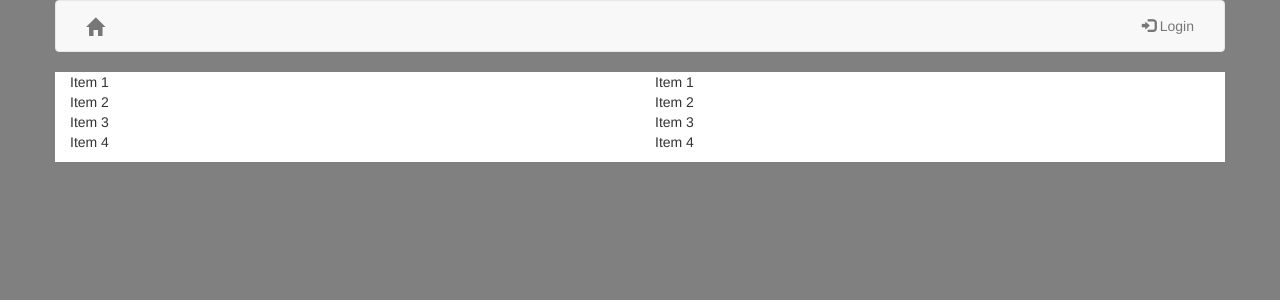
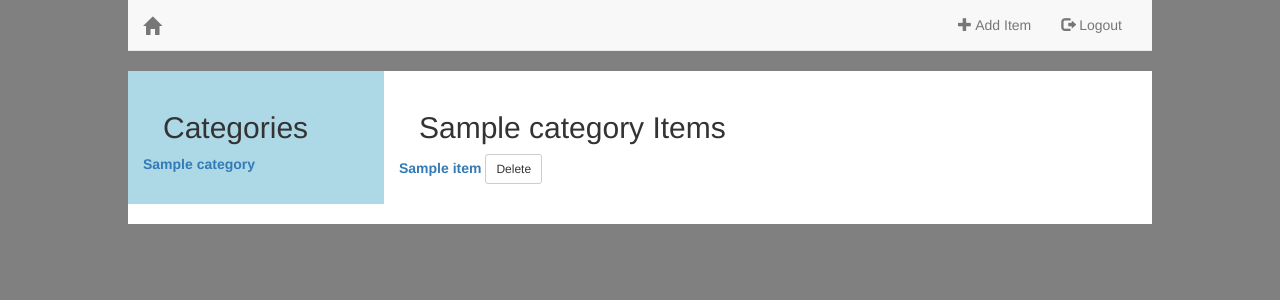
Before and after one commit to starlest/ItemCatalog, a Flask app: page /catalog/1/items in a window 1280 px wide. Shown: the top 300 px of the page. Run offline with Flask 2, Linux system fonts and the light colour scheme; the visitor is signed in with stand-in values (Sample User, id 1); tables that the repository leaves empty hold one stand-in row (values such as "Sample post"); some libraries are stand-ins or nearby versions.

Commit message:
Add view items, view category items, view latest items, add item

```diff
--- a/main.py
+++ b/main.py
@@ -10,7 +10,7 @@ from oauth2client.client import FlowExchangeError
 from oauth2client.client import flow_from_clientsecrets
 from sqlalchemy import create_engine
 from sqlalchemy.orm import sessionmaker
-from database_setup import Base, Category, Item, User
+from database_setup import Base, Category, Item, Person
 
 app = Flask(__name__)
 
@@ -32,7 +32,7 @@ def showLogin():
     Show the loging page
     """
     if 'username' in login_session:
-        return redirect(url_for('showCataglog'))
+        return redirect(url_for('showCatalog'))
 
     # Create anti-forgery state token
     state = ''.join(random.choice(string.ascii_uppercase + string.digits)
@@ -117,7 +117,6 @@ def gconnect():
     login_session['username'] = data['name']
     login_session['picture'] = data['picture']
     login_session['email'] = data['email']
-
     # See if a user exists, if it doesn't make a new one
     user_id = getUserID(login_session['email'])
     if not user_id:
@@ -141,12 +140,10 @@ def logout():
     """
     Log out of current session
     """
-    if "facebook_id" in login_session:
-        pass
-    elif "gplus_id" in login_session:
+    if "gplus_id" in login_session:
         return redirect(url_for('gdisconnect'))
     else:
-        return redirect(url_for('showCataglog'))
+        return redirect(url_for('showCatalog'))
 
 
 @app.route('/logout/google')
@@ -188,23 +185,24 @@ def createUser(current_login_session):
     :param current_login_session:
     :return: new user's id
     """
-    new_user = User(name=login_session['username'], email=current_login_session[
-        'email'], picture=login_session['picture'])
+    new_user = Person(name=current_login_session['username'],
+                      email=current_login_session[
+                          'email'], picture=current_login_session['picture'])
     session.add(new_user)
     session.commit()
-    user = session.query(User).filter_by(
+    user = session.query(Person).filter_by(
         email=current_login_session['email']).one()
     return user.id
 
 
 def getUserInfo(user_id):
-    user = session.query(User).filter_by(id=user_id).one()
+    user = session.query(Person).filter_by(id=user_id).one()
     return user
 
 
 def getUserID(email):
     try:
-        user = session.query(User).filter_by(email=email).one()
+        user = session.query(Person).filter_by(email=email).one()
         return user.id
     except:
         return None
@@ -212,19 +210,40 @@ def getUserID(email):
 
 @app.route("/")
 @app.route("/catalog/")
-def showCataglog():
+def showCatalog():
     """
     Show the main page
     """
     categories = session.query(Category).all()
     latest_items = session.query(Item).order_by("created_at").limit(10)
 
-    current_logged_in_username = ''
-    if 'username' in login_session:
-        current_logged_in_username = login_session['username']
+    current_logged_in_user_id = getUserID(login_session.get('email'))
     return render_template("catalog.html", categories=categories,
                            latest_items=latest_items,
-                           current_logged_in_username=current_logged_in_username)
+                           current_logged_in_user_id=current_logged_in_user_id)
+
+
+@app.route('/item/new/', methods=['GET', 'POST'])
+def newItem():
+    """
+    Handles the creation of new item
+    """
+    if 'username' not in login_session:
+        return redirect('/login')
+    current_logged_in_user_id = getUserID(login_session.get('email'))
+    if request.method == 'POST':
+        new_item = Item(name=request.form['name'],
+                        description=request.form['description'],
+                        category_id=request.form[
+                            'category_id'], user_id=current_logged_in_user_id)
+        session.add(new_item)
+        flash('New Item %s Successfully Created' % new_item.name)
+        session.commit()
+        return redirect(url_for('showCatalog'))
+    else:
+        categories = session.query(Category).all()
+        return render_template('newitem.html', categories=categories,
+                               current_logged_in_user_id=current_logged_in_user_id)
 
 
 @app.route('/catalog/<int:category_id>/items')
@@ -232,7 +251,29 @@ def showCategoryItems(category_id):
     """"
     Show the selected category's items
     """
-    return render_template("categoryitems.html")
+    categories = session.query(Category).all()
+    category_items = session.query(Item).filter_by(
+        category_id=category_id).order_by(
+        "name").all()
+    category = session.query(Category).filter_by(id=category_id).first()
+    current_logged_in_user_id = getUserID(login_session.get('email'))
+    print category_items, "test"
+    return render_template("categoryitems.html",
+                           categories=categories, category=category,
+                           category_items=category_items,
+                           current_logged_in_user_id=current_logged_in_user_id)
+
+
+@app.route("/catalog/item/<int:item_id>")
+def showItem(item_id):
+    """
+    Show the item page
+    """
+    item = session.query(Item).filter_by(id=item_id).first()
+    current_logged_in_user_id = getUserID(login_session.get('email'))
+
+    return render_template("item.html", item=item,
+                           current_logged_in_user_id=current_logged_in_user_id)
 
 
 if __name__ == "__main__":
--- a/static/css/styles.css
+++ b/static/css/styles.css
@@ -1,9 +1,7 @@
 body {
     background-color: gray;
-}
-
-#navcol-1 {
-
+    width: 80vw;
+    margin: 0 auto;
 }
 
 .content {
@@ -19,3 +17,68 @@ body {
 .categories {
     background-color: lightblue;
 }
+
+.categories li {
+    font-weight: bold;
+}
+
+.latest-items li {
+    font-weight: bold;
+}
+
+h2 {
+    padding: 0 20px;
+}
+
+label {
+    margin-top: 20px;
+}
+
+input, select {
+    display: block;
+}
+
+input[type=submit] {
+    margin: 20px 0;
+}
+
+p {
+    padding: 0 20px;
+    font-style: italic;
+}
+
+.latest-items li {
+    margin-bottom: 20px;
+}
+
+.row.is-flex {
+    display: flex;
+    flex-wrap: wrap;
+}
+
+.row.is-flex > [class*='col-'] {
+    display: flex;
+    flex-direction: column;
+}
+
+.row.is-flex {
+    display: -webkit-box;
+    display: -webkit-flex;
+    display: -ms-flexbox;
+    display: flex;
+    -webkit-flex-wrap: wrap;
+    -ms-flex-wrap: wrap;
+    flex-wrap: wrap;
+}
+
+.row.is-flex > [class*='col-'] {
+    display: -webkit-box;
+    display: -webkit-flex;
+    display: -ms-flexbox;
+    display: flex;
+    -webkit-box-orient: vertical;
+    -webkit-box-direction: normal;
+    -webkit-flex-direction: column;
+    -ms-flex-direction: column;
+    flex-direction: column;
+}
--- a/templates/base.html
+++ b/templates/base.html
@@ -5,68 +5,18 @@
         <meta charset="utf-8">
         <meta name="viewport" content="width=device-width, initial-scale=1.0">
         <title>Catalog</title>
-        <link rel="stylesheet" href="../static/css/bootstrap.min.css">
-        <link rel="stylesheet" href="../static/css/styles.css">
+        <link rel="stylesheet"
+              href="{{ url_for('static', filename='css/bootstrap.min.css') }}">
+        <link rel="stylesheet"
+              href="{{ url_for('static', filename='css/styles.css') }}">
+        <script src="../static/js/jquery.min.js"></script>
+        <script src="../static/js/bootstrap.min.js"></script>
+        <script src="//apis.google.com/js/platform.js?onload=start"></script>
     </head>
 
     <body>
-        <div class="container">
-
-            <div class="row">
-                <nav class="col-md-12 navbar navbar-default">
-
-                    <div class="navbar-header"><a
-                            class="navbar-brand navbar-link glyphicon glyphicon-home"
-                            href="/catalog"></a>
-                        <button class="navbar-toggle collapsed"
-                                data-toggle="collapse"
-                                data-target="#navcol-1">
-                            <span class="sr-only">
-                                Toggle navigation
-                            </span>
-                            <span class="icon-bar"></span>
-                            <span class="icon-bar"></span>
-                            <span class="icon-bar"></span>
-                        </button>
-                    </div>
-
-                    <div class="collapse navbar-collapse" id="navcol-1">
-                        <ul class="nav navbar-nav navbar-right">
-
-                            {% if not current_logged_in_username %}
-                            <li>
-                                <a href="/login"><span
-                                        class="glyphicon glyphicon-log-in"></span>
-                                    Login</a>
-                            </li>
-                            {% else %}
-                            <li>
-                                <a href="#"><span
-                                        class="glyphicon glyphicon-plus"></span>
-                                    Add Item</a>
-                            </li>
-                            <li>
-                                <a href="/logout"><span
-                                        class="glyphicon glyphicon-log-out"></span>
-                                    Logout</a>
-                            </li>
-                            {% endif %}
-
-                        </ul>
-                    </div>
-
-                </nav>
-            </div>
-        </div>
-
-        <div class="container content">
-            {% block content %}
-            {% endblock %}
-        </div>
-
-        <script src="../static/js/jquery.min.js"></script>
-        <script src="../static/js/bootstrap.min.js"></script>
-        <script src="//apis.google.com/js/platform.js?onload=start"></script>
+        {% block content %}
+        {% endblock %}
     </body>
 
 </html>
--- a/templates/categoryitems.html
+++ b/templates/categoryitems.html
@@ -1,22 +1,39 @@
 {% extends "base.html" %}
 
 {% block content %}
-<div class="row">
-    <div class="col-md-6">
-        <ul class="list-unstyled">
-            <li>Item 1</li>
-            <li>Item 2</li>
-            <li>Item 3</li>
-            <li>Item 4</li>
-        </ul>
-    </div>
-    <div class="col-md-6">
-        <ul class="list-unstyled">
-            <li>Item 1</li>
-            <li>Item 2</li>
-            <li>Item 3</li>
-            <li>Item 4</li>
-        </ul>
+{% include "header.html" %}
+<div class="container-fluid content">
+    <div class="row">
+        <div class="col-sm-3 categories">
+            <h2>Categories</h2>
+            <ul class="list-unstyled">
+                {% for category in categories %}
+                <li>
+                    <a
+                            href="{{url_for('showCategoryItems', category_id=category.id)}}">
+                        {{category.name}}</a>
+                </li>
+                {% endfor %}
+            </ul>
+        </div>
+
+        <div class="col-sm-9 latest-items">
+            <h2>{{ category.name }} Items</h2>
+            <ul class="items-list list-unstyled">
+                {% for item in category_items %}
+                <li>
+                    <a
+                            href="{{url_for('showItem', item_id=item.id)}}">
+                        {{item.name}}</a>
+                    {% if item.user_id == current_logged_in_user_id %}
+                    <a class="btn btn-sm btn-default"
+                            href="/catalog">Delete
+                    </a>
+                    {% endif %}
+                </li>
+                {% endfor %}
+            </ul>
+        </div>
     </div>
 </div>
 {% endblock %}
--- /dev/null
+++ b/templates/header.html
@@ -0,0 +1,44 @@
+<div class="navbar navbar-default navbar-static-top">
+    <div class="container-fluid">
+        <div class="navbar-header">
+            <a class="navbar-brand navbar-link glyphicon glyphicon-home"
+               href="/catalog">
+            </a>
+            <button class="navbar-toggle"
+                    data-toggle="collapse"
+                    data-target=".navbar-collapse">
+                            <span class="sr-only">
+                                Toggle navigation
+                            </span>
+                <span class="icon-bar"></span>
+                <span class="icon-bar"></span>
+                <span class="icon-bar"></span>
+            </button>
+        </div>
+
+        <ul
+                class="nav navbar-nav navbar-right collapse navbar-collapse">
+
+            {% if not current_logged_in_user_id %}
+            <li>
+                <a href="/login"><span
+                        class="glyphicon glyphicon-log-in"></span>
+                    Login</a>
+            </li>
+            {% else %}
+            <li>
+                <a href="/item/new"><span
+                        class="glyphicon glyphicon-plus"></span>
+                    Add Item</a>
+            </li>
+            <li>
+                <a href="/logout"><span
+                        class="glyphicon glyphicon-log-out"></span>
+                    Logout</a>
+            </li>
+            {% endif %}
+
+        </ul>
+
+    </div>
+</div>
--- a/templates/login.html
+++ b/templates/login.html
@@ -1,6 +1,7 @@
 {% extends "base.html" %}
-
 {% block content %}
+{% include "header.html" %}
+<div class="container-fluid content">
     <div class="row">
         <div class="col-md-12">
             <h3>Select Login Method</h3>
@@ -26,7 +27,7 @@
     <div class="row">
         <div class="col-md-12" id="result"></div>
     </div>
-
+</div>
 <script>
     function signInCallback(authResult) {
         if (authResult['code']) {
```
Also changed, not shown: database_setup.py (+7 -6 lines), templates/catalog.html (+12 -6 lines), templates/item.html (added, +13 -0 lines), templates/newitem.html (added, +23 -0 lines), 1 other file. Lines whose indentation alone changed are shown as unchanged.
